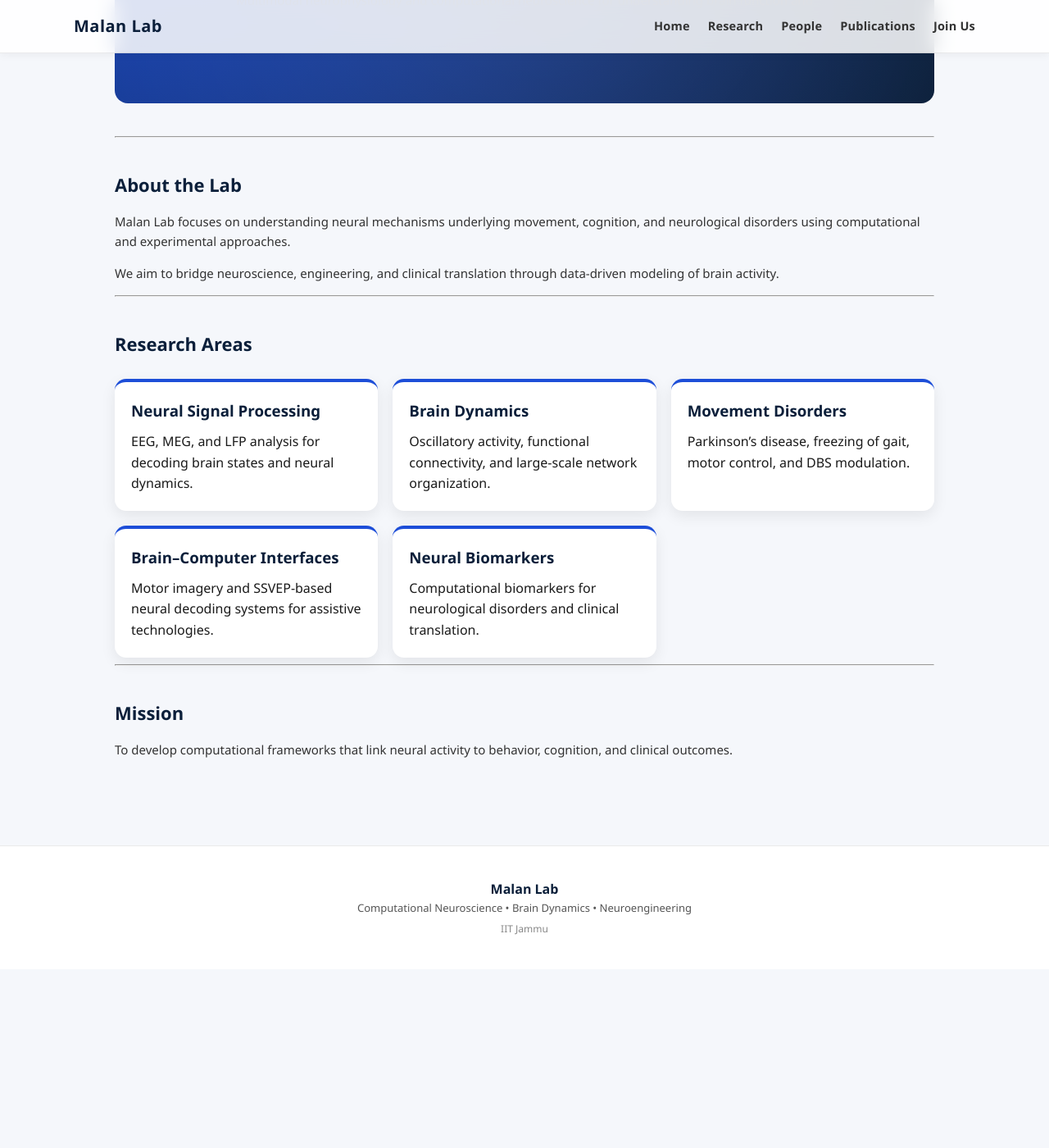
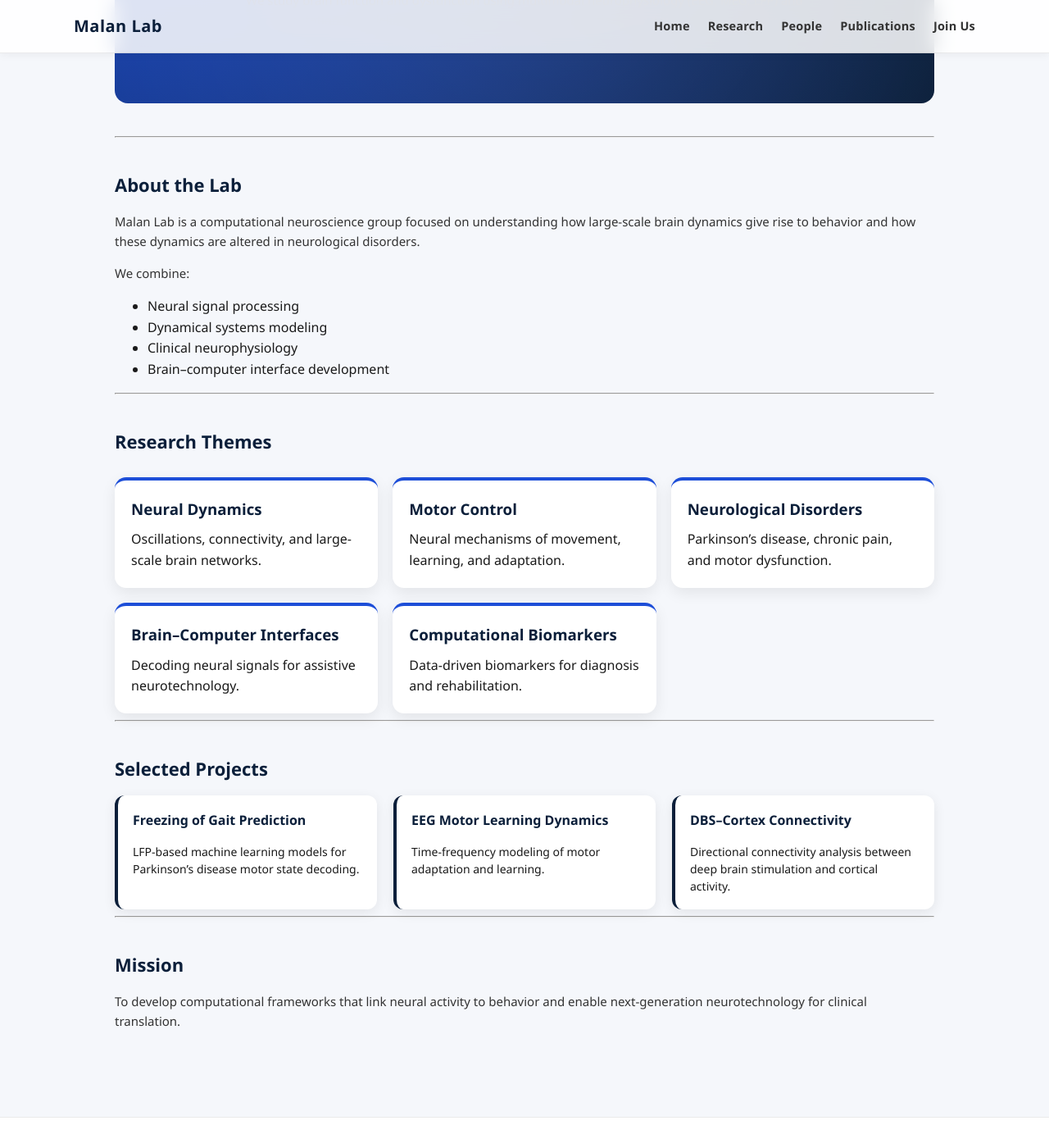
Before and after one commit to malanlab/malanlab.github.io, a Jekyll site: the page built from index.md, in a window 1280 px wide and 1400 px high, scrolled down 399 px. Shown: the whole window at 82% size. Built offline with Jekyll 4.4.1, drawn with Linux system fonts in a browser that asks for light colours; before the commit the page ends 1581 px from its top, so only the background shows below that; some of the changed text lies outside the part shown.

Commit message:
Update index.md

```diff
--- a/index.md
+++ b/index.md
@@ -5,9 +5,9 @@ title: Malan Lab
 
 <div class="hero">
   <h1>Malan Lab</h1>
-  <p class="tagline">Neural Signals • Brain Dynamics • Neuroengineering</p>
+  <p class="tagline">Neural Dynamics • Brain-Computer Interfaces • Neuroengineering</p>
   <p class="subtitle">
-    Multimodal neurophysiology and computational neuroscience for understanding brain function and dysfunction
+    We study brain function and dysfunction using multimodal neurophysiology (EEG, MEG, LFP) and computational modeling to understand movement, cognition, and neurological disorders.
   </p>
 </div>
 
@@ -15,39 +15,66 @@ title: Malan Lab
 
 ## About the Lab
 
-Malan Lab focuses on understanding neural mechanisms underlying movement, cognition, and neurological disorders using computational and experimental approaches.
+Malan Lab is a computational neuroscience group focused on understanding how large-scale brain dynamics give rise to behavior and how these dynamics are altered in neurological disorders.
 
-We aim to bridge neuroscience, engineering, and clinical translation through data-driven modeling of brain activity.
+We combine:
+- Neural signal processing
+- Dynamical systems modeling
+- Clinical neurophysiology
+- Brain–computer interface development
 
 ---
 
-## Research Areas
+## Research Themes
 
 <div class="highlight-grid">
 
 <div class="highlight-card">
-<h3>Neural Signal Processing</h3>
-EEG, MEG, and LFP analysis for decoding brain states and neural dynamics.
+<h3>Neural Dynamics</h3>
+Oscillations, connectivity, and large-scale brain networks.
 </div>
 
 <div class="highlight-card">
-<h3>Brain Dynamics</h3>
-Oscillatory activity, functional connectivity, and large-scale network organization.
+<h3>Motor Control</h3>
+Neural mechanisms of movement, learning, and adaptation.
 </div>
 
 <div class="highlight-card">
-<h3>Movement Disorders</h3>
-Parkinson’s disease, freezing of gait, motor control, and DBS modulation.
+<h3>Neurological Disorders</h3>
+Parkinson’s disease, chronic pain, and motor dysfunction.
 </div>
 
 <div class="highlight-card">
 <h3>Brain–Computer Interfaces</h3>
-Motor imagery and SSVEP-based neural decoding systems for assistive technologies.
+Decoding neural signals for assistive neurotechnology.
 </div>
 
 <div class="highlight-card">
-<h3>Neural Biomarkers</h3>
-Computational biomarkers for neurological disorders and clinical translation.
+<h3>Computational Biomarkers</h3>
+Data-driven biomarkers for diagnosis and rehabilitation.
+</div>
+
+</div>
+
+---
+
+## Selected Projects
+
+<div class="grid">
+
+<div class="card">
+<h3>Freezing of Gait Prediction</h3>
+LFP-based machine learning models for Parkinson’s disease motor state decoding.
+</div>
+
+<div class="card">
+<h3>EEG Motor Learning Dynamics</h3>
+Time-frequency modeling of motor adaptation and learning.
+</div>
+
+<div class="card">
+<h3>DBS–Cortex Connectivity</h3>
+Directional connectivity analysis between deep brain stimulation and cortical activity.
 </div>
 
 </div>
@@ -56,4 +83,4 @@ Computational biomarkers for neurological disorders and clinical translation.
 
 ## Mission
 
-To develop computational frameworks that link neural activity to behavior, cognition, and clinical outcomes.
+To develop computational frameworks that link neural activity to behavior and enable next-generation neurotechnology for clinical translation.
```
